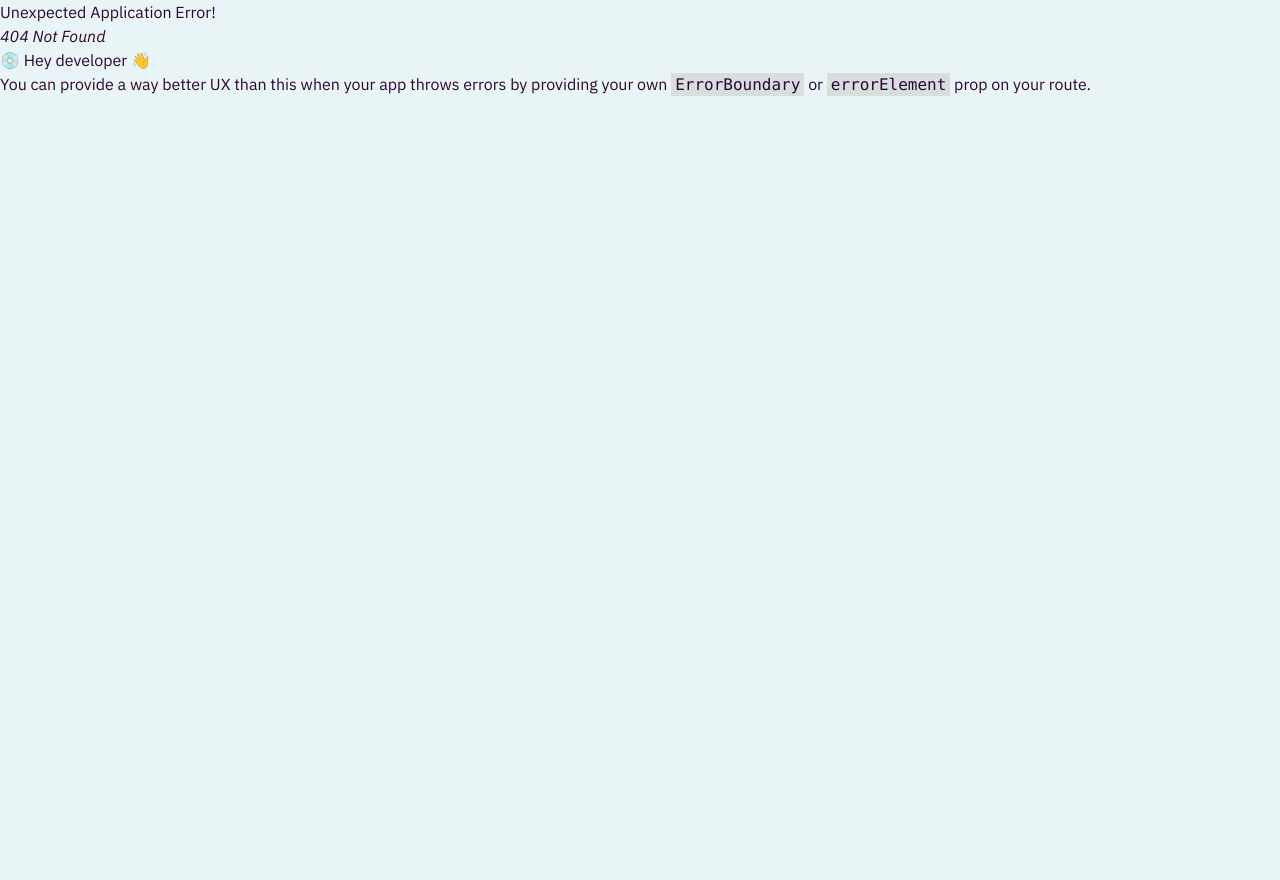
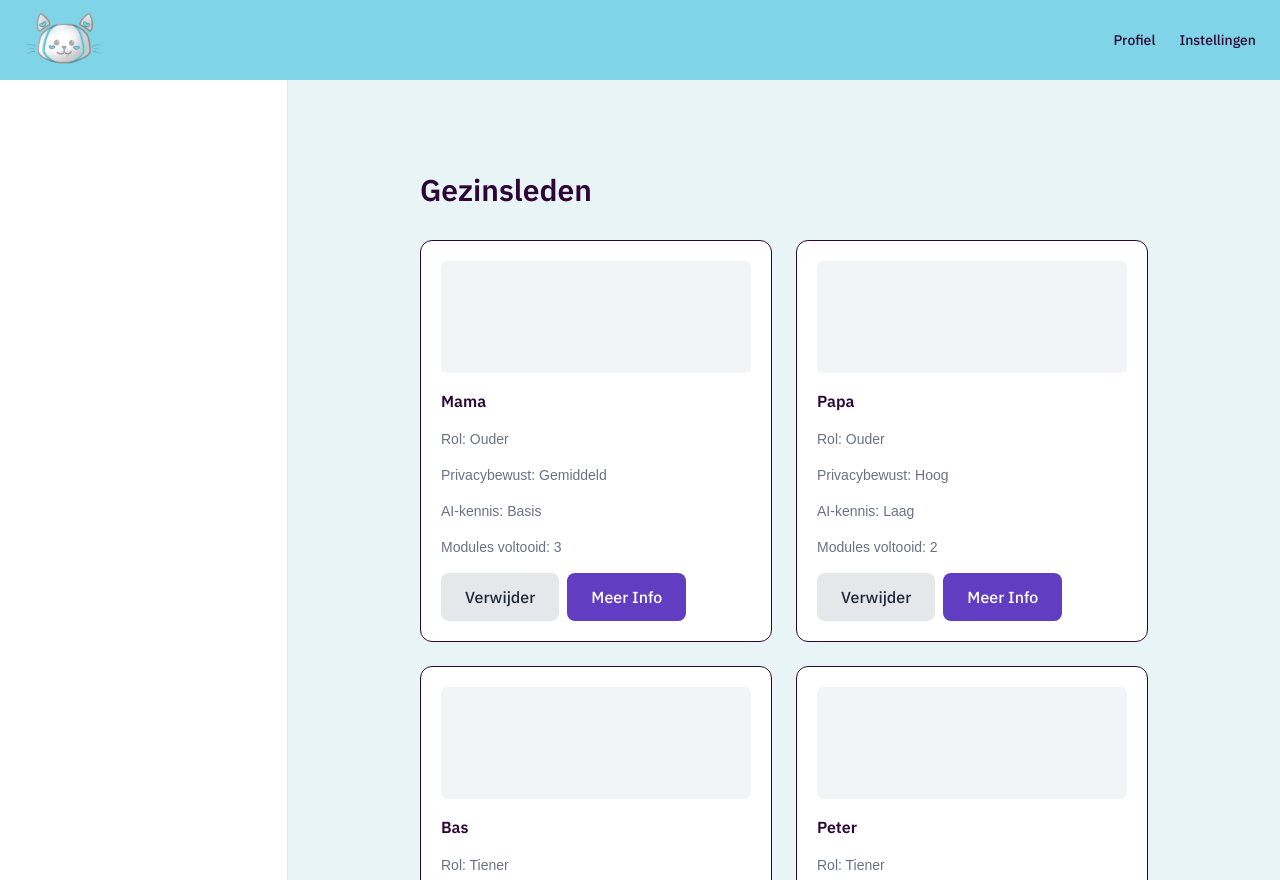
Before and after one commit to SukunaRaven/merai, a React (Vite) app: page /settings/family in a window 1280 px wide. Before the commit this address had no page. Before the commit the page ends 800 px from the top, so only its background shows below. Built offline with nearby package versions, Linux system fonts and the light colour scheme; a web font is replaced by a local one.

Commit message:
Familypage basic layout is done

```diff
--- a/src/components/profile/FamilyCard.jsx
+++ b/src/components/profile/FamilyCard.jsx
@@ -0,0 +1,31 @@
+import Button from "../ui/Button"
+
+export default function FamilyCard({name, role, privacy, knowledge, finished}) {
+    return (
+        <div className="bg-white rounded-xl border p-5 flex flex-col gap-4">
+
+            <div className="h-28 bg-gray-100 rounded-md"/>
+
+            <h3 className="font-semibold">{name}</h3>
+
+            <p className="text-sm font-secondary text-gray-500">
+                Rol: {role}
+            </p>
+            <p className="text-sm font-secondary text-gray-500">
+                Privacybewust: {privacy}
+            </p>
+            <p className="text-sm font-secondary text-gray-500">
+                AI-kennis: {knowledge}
+            </p>
+            <p className="text-sm font-secondary text-gray-500">
+                Modules voltooid: {finished}
+            </p>
+
+            <div className="flex gap-2 mt-auto">
+                <Button variant="secondary">Verwijder</Button>
+                <Button>Meer Info</Button>
+            </div>
+
+        </div>
+    )
+}
--- a/src/pages/FamilyPage.jsx
+++ b/src/pages/FamilyPage.jsx
@@ -0,0 +1,53 @@
+import Nav from "../components/layout/Nav.jsx";
+import AppLayout from "../components/layout/AppLayout.jsx";
+import FamilyCard from "../components/profile/FamilyCard"
+
+function FamilyPage() {
+    return (
+        <div>
+            <Nav/>
+            <AppLayout>
+                <main className="py-15 px-25">
+                    <h1 className="text-3xl font-semibold font-primary text-black-blue mb-8">
+                        Gezinsleden
+                    </h1>
+
+                    <div className="grid grid-cols-2 gap-6">
+
+                        <FamilyCard
+                            name="Mama"
+                            role="Ouder"
+                            privacy="Gemiddeld"
+                            knowledge="Basis"
+                            finished="3"
+                        />
+                        <FamilyCard
+                            name="Papa"
+                            role="Ouder"
+                            privacy="Hoog"
+                            knowledge="Laag"
+                            finished="2"
+                        />
+                        <FamilyCard
+                            name="Bas"
+                            role="Tiener"
+                            privacy="Gemiddeld"
+                            knowledge="Laag"
+                            finished="2"
+                        />
+                        <FamilyCard
+                            name="Peter"
+                            role="Tiener"
+                            privacy="Laag"
+                            knowledge="Gemiddeld"
+                            finished="1"
+                        />
+
+                    </div>
+                </main>
+            </AppLayout>
+        </div>
+    )
+}
+
+export default FamilyPage;
```
Also changed, not shown: src/App.jsx (+5 -5 lines).
